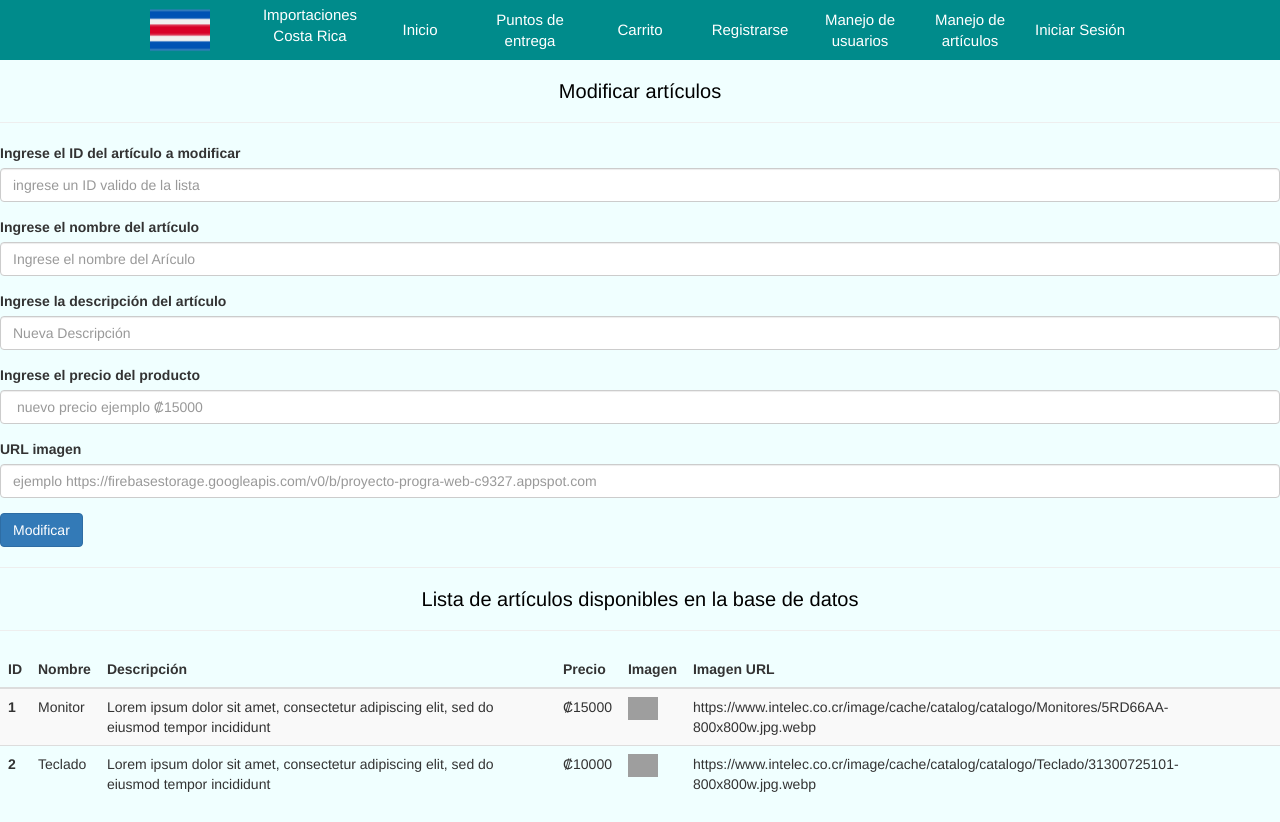
After one commit to Arielst11/Ambiente_Web_Proyecto, a PHP site: page /ModificarArticulo.php in a window 1280 px wide. The commit adds this page. Run offline with PHP 8.4, Linux system fonts and the light colour scheme; data comes from the database, SQL or seed files in the repository; grey boxes are pictures that could not be loaded.

Commit message:
funcialidad de articulos completa
ingresar, borrar y modificar esta completo

```diff
--- a/Proyecto Ambiente Web/Entities/Articulo.php
+++ b/Proyecto Ambiente Web/Entities/Articulo.php
@@ -8,7 +8,7 @@ $conexion = Conecta();
 
 // formato de datos utf8
 if (mysqli_set_charset($conexion, "utf8")){
-    $resultado = $conexion->query("select nombre, descripcion, precio, imagen from articulos");
+    $resultado = $conexion->query("select id, nombre, descripcion, precio, imagen from articulos");
 }
 Desconecta($conexion);
 
--- a/Proyecto Ambiente Web/InsertarArticulo.php
+++ b/Proyecto Ambiente Web/InsertarArticulo.php
@@ -36,7 +36,7 @@ include_once 'Include\navbar.html';
   <div class="form-group">
     <input type="hidden" id="action" name="Action-Articulo"  value= "Insert">
   </div>
-  <button type="submit" class="btn btn-primary">Enviar</button>
+  <button type="submit" class="btn btn-primary">Ingresar a la base de datos</button>
 </form>
 
 
--- a/Proyecto Ambiente Web/MenuArticulos.php
+++ b/Proyecto Ambiente Web/MenuArticulos.php
@@ -26,12 +26,12 @@ include_once 'Include\navbar.html';
 
 <div class="submenu-articulo">
 <h2> Modificar </h2>
-<a href="InsertarArticulo.php"><img height="300px" src="Images/edit.png"></a>
+<a href="ModificarArticulo.php"><img height="300px" src="Images/edit.png"></a>
 </div>
 
 <div class="submenu-articulo">
 <h2> Eliminar </h2>
-<a href="InsertarArticulo.php"><img height="300px" src="Images/trash.png"></a>
+<a href="EliminarArticulo.php"><img height="300px" src="Images/trash.png"></a>
 </div>
 
 
--- /dev/null
+++ b/Proyecto Ambiente Web/ModificarArticulo.php
@@ -0,0 +1,86 @@
+<!DOCTYPE html>
+<html lang="en">
+<head>
+<?php
+include_once 'Include\head.html';
+?>
+<title>home</title>
+</head>
+<body>
+<?php
+include_once 'Include\navbar.html';
+?>
+
+
+<h1>Modificar artículos</h1>
+<hr>
+
+<form action="PHP\procesarRegistroProducto.php" method="POST" >
+
+  <div class="form-group">
+    <label for="productID">Ingrese el ID del artículo a modificar</label>
+    <input type="number" class="form-control" id="productID" name="ID-Articulo" placeholder="ingrese un ID valido de la lista" requierd >
+  </div>
+  <div class="form-group">
+    <label for="productNameField">Ingrese el nombre del artículo</label>
+    <input type="textfield" class="form-control" id="productNameField" name="Nombre-Articulo" placeholder="Ingrese el nombre del Arículo" requierd>
+  </div>
+  <div class="form-group">
+    <label for="descriptionField">Ingrese la descripción del artículo</label>
+    <input type="textfield" class="form-control" id="descriptionField" name="Descripcion-Articulo" placeholder="Nueva Descripción" requierd>
+  </div>
+  <div class="form-group">
+    <label for="priceField">Ingrese el precio del producto</label>
+    <input type="textfield" class="form-control" id="priceField" name="Precio-Articulo" placeholder=" nuevo precio ejemplo ₡15000" requierd>
+  </div>
+  <div class="form-group">
+    <label for="urlField">URL imagen</label>
+    <input type="textfield" class="form-control" id="urlField" name="Imagen-Articulo" placeholder="ejemplo https://firebasestorage.googleapis.com/v0/b/proyecto-progra-web-c9327.appspot.com" requierd>
+  </div>
+  <div class="form-group">
+    <input type="hidden" id="action" name="Action-Articulo"  value= "Update">
+  </div>
+  <button type="submit" class="btn btn-primary">Modificar</button>
+</form>
+<hr>
+
+<h2 class="titulo-modificar">Lista de artículos disponibles en la base de datos</h1>
+<hr>
+
+
+<table class="table table-striped">
+  <thead>
+    <tr>
+      <th scope="col">ID</th>
+      <th scope="col">Nombre</th>
+      <th scope="col">Descripción</th>
+      <th scope="col">Precio</th>
+      <th scope="col">Imagen</th>
+      <th scope="col">Imagen URL</th>
+    </tr>
+  </thead>
+  <tbody>
+
+  <?php
+include_once 'Entities\Articulo.php';
+$selectArticulos = muestraArticulos();
+while ($mostrar = mysqli_fetch_array($selectArticulos)){
+ echo   "<tr>";
+ echo   "<th scope='row'>$mostrar[id]</th>";
+ echo   "<td>$mostrar[nombre]</td>";
+ echo   "<td>$mostrar[descripcion]</td>";
+ echo   "<td>$mostrar[precio]</td>";
+ echo   "<td><img width='30px'src=$mostrar[imagen] alt=''></td>";
+ echo   "<td>$mostrar[imagen]</td>";
+ echo   "</tr>";
+}
+    ?>
+  </tbody>
+</table>
+
+
+
+
+
+</body>
+</html>
--- a/Proyecto Ambiente Web/PHP/procesarRegistroProducto.php
+++ b/Proyecto Ambiente Web/PHP/procesarRegistroProducto.php
@@ -70,7 +70,7 @@ if($idOK == false) {
 } else {
     require_once "../Entities/Articulo.php";
 
-    if (EliminarAriticulo($id)) {
+    if (EliminarArticulo($id)) {
     echo "<script>  alert('El producto ha sido eliminado correctamente.') </script>";
     echo "<script> window.location = '../EliminarArticulo.php' </script>";
     } else {
--- a/Proyecto Ambiente Web/Style/style.css
+++ b/Proyecto Ambiente Web/Style/style.css
@@ -95,6 +95,10 @@ sub menu articulos
 
 .submenu-articulo {
 text-align: center;
+}
 
-
+.titulo-modificar{
+    text-align: center;
+    color: black;
+    font-size: 20px;
 }
```
Also changed, not shown: Proyecto Ambiente Web/EliminarArticulo.php (added, +70 -0 lines).
